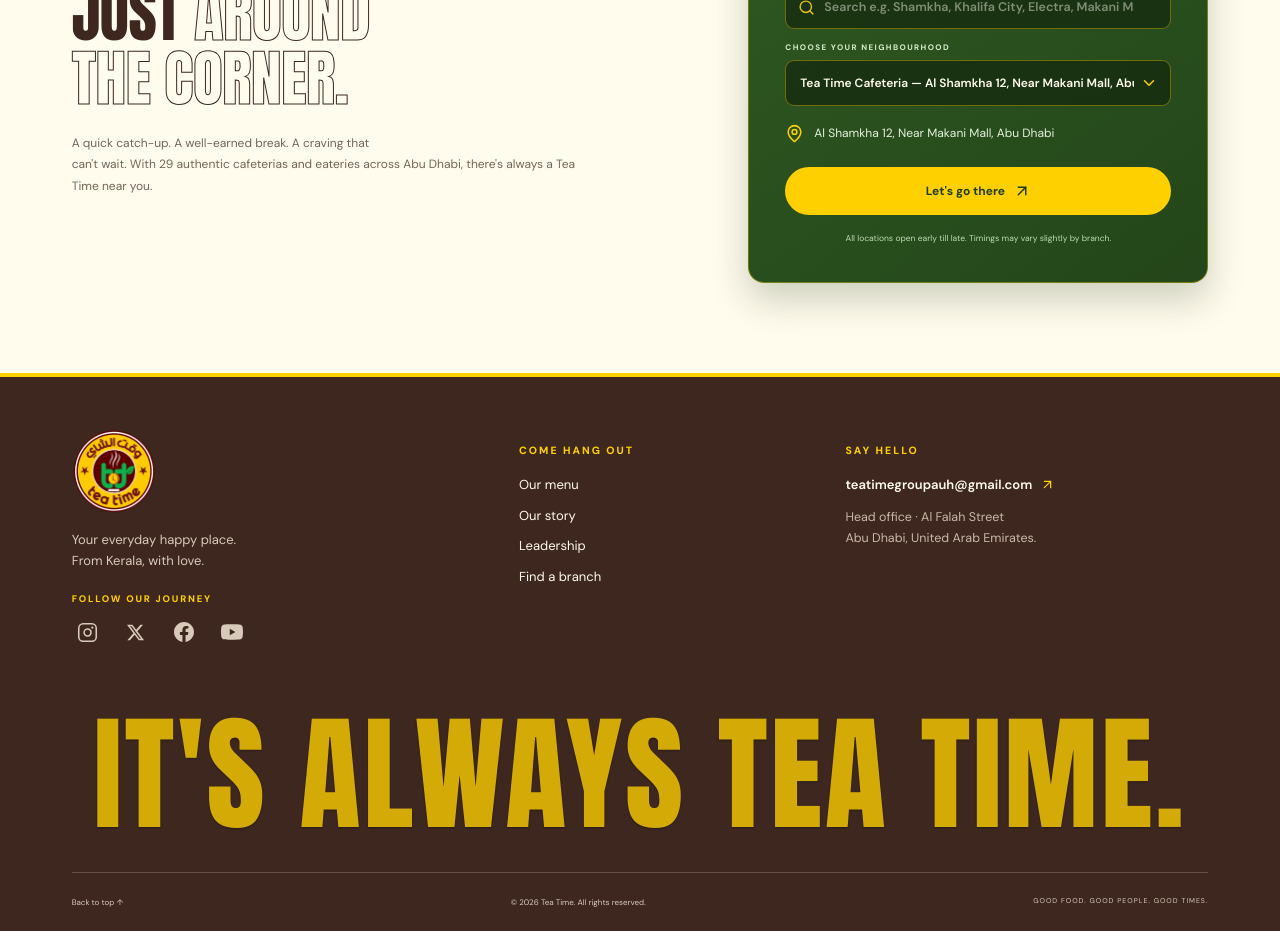
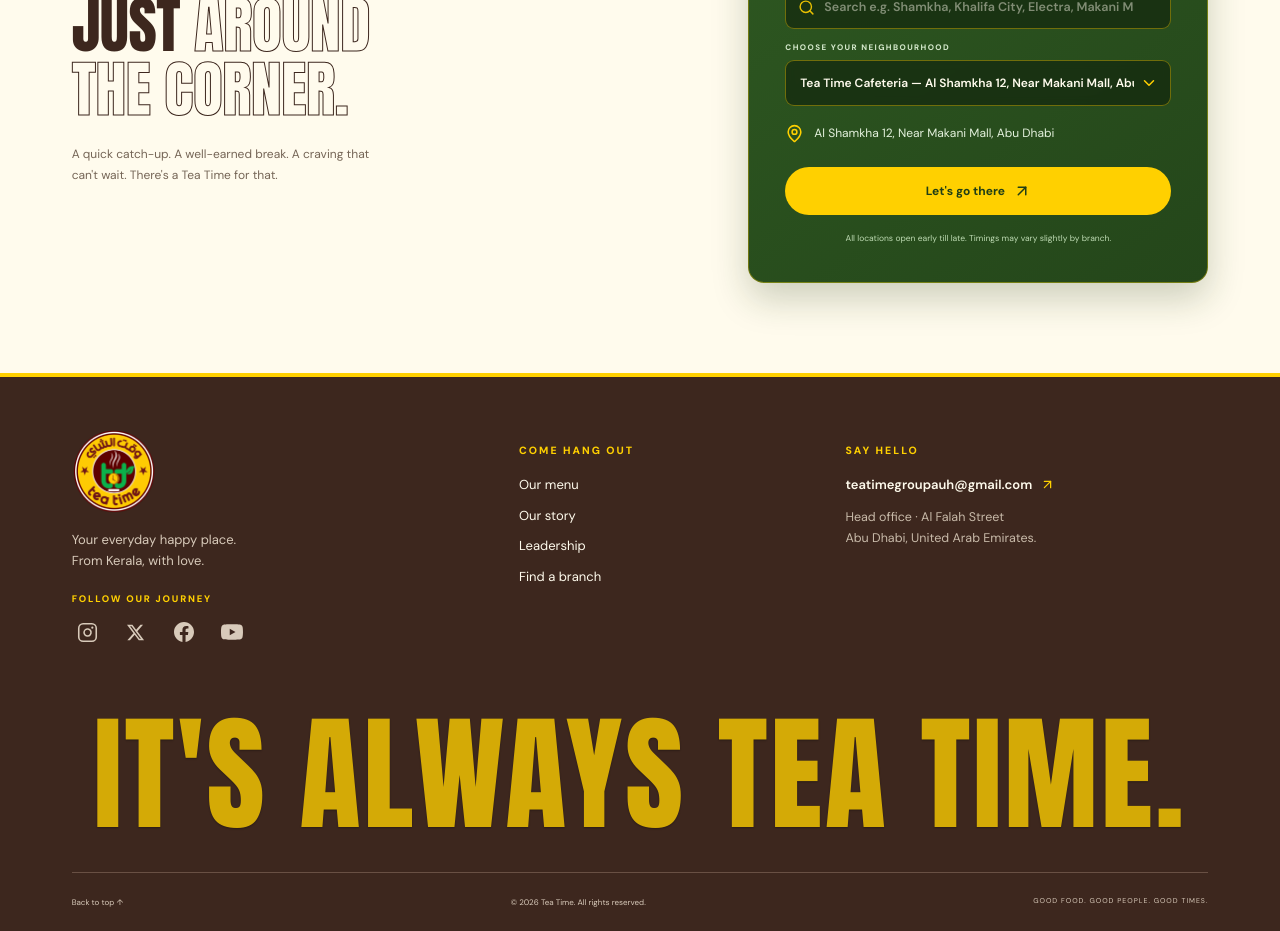
Before and after one commit to arshad-v/teee_v1, a Next.js app: page / in a window 1280 px wide. Shown: the part 7840-8771 px from the top of the page. Built offline with nearby package versions, Linux system fonts and the light colour scheme.

Commit message:
refactor: update copy for branch finder description
Shorten the descriptive text to improve messaging clarity and impact.

```diff
--- a/components/branch-finder.tsx
+++ b/components/branch-finder.tsx
@@ -256,7 +256,7 @@ export function BranchFinder() {
         </h2>
         <p>
           A quick catch-up. A well-earned break. A craving that<br className="desktop-break" /> can&apos;t wait.
-          With 29 authentic cafeterias and eateries across Abu Dhabi, there&apos;s always a Tea Time near you.
+          There&apos;s a Tea Time for that.
         </p>
       </div>
 
```
